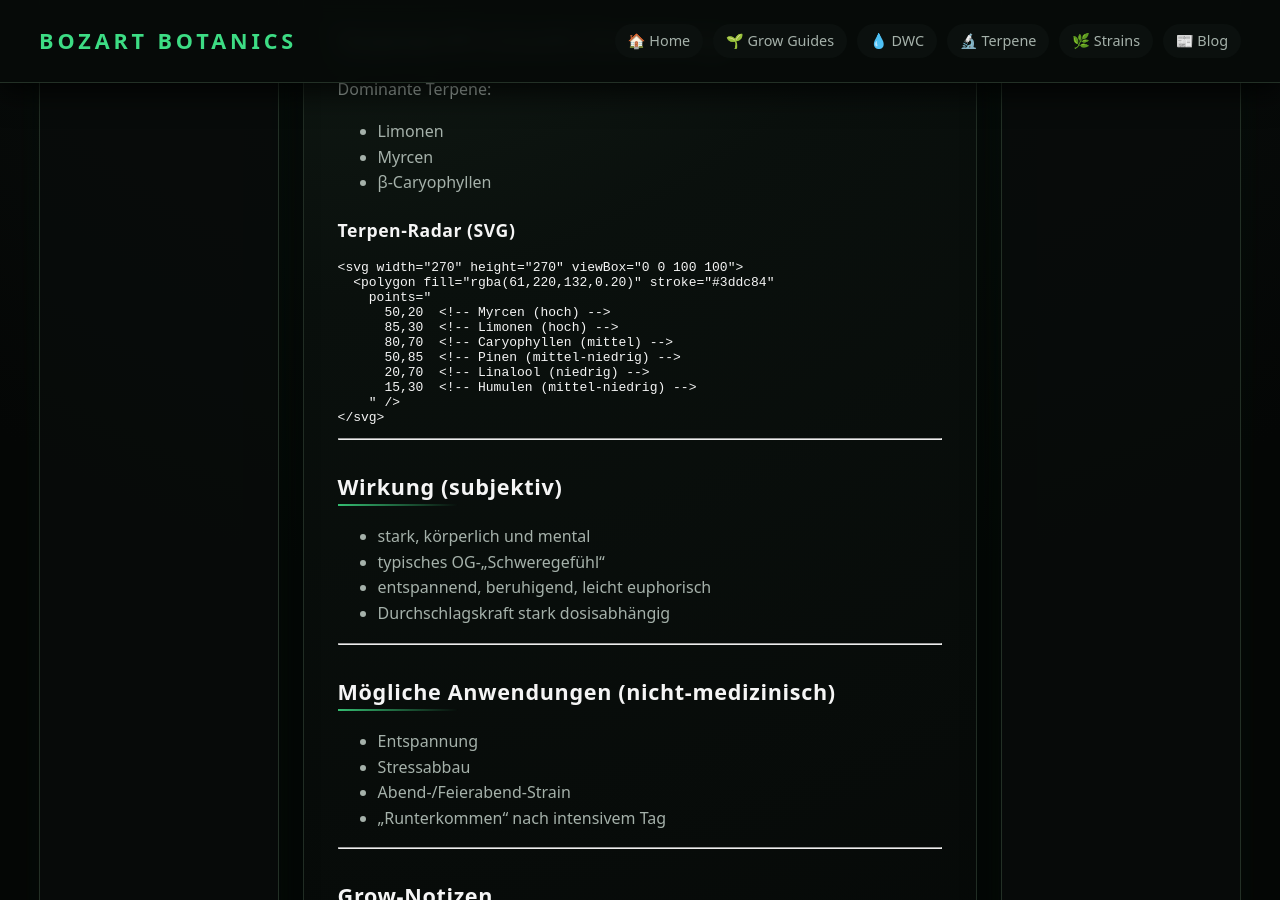
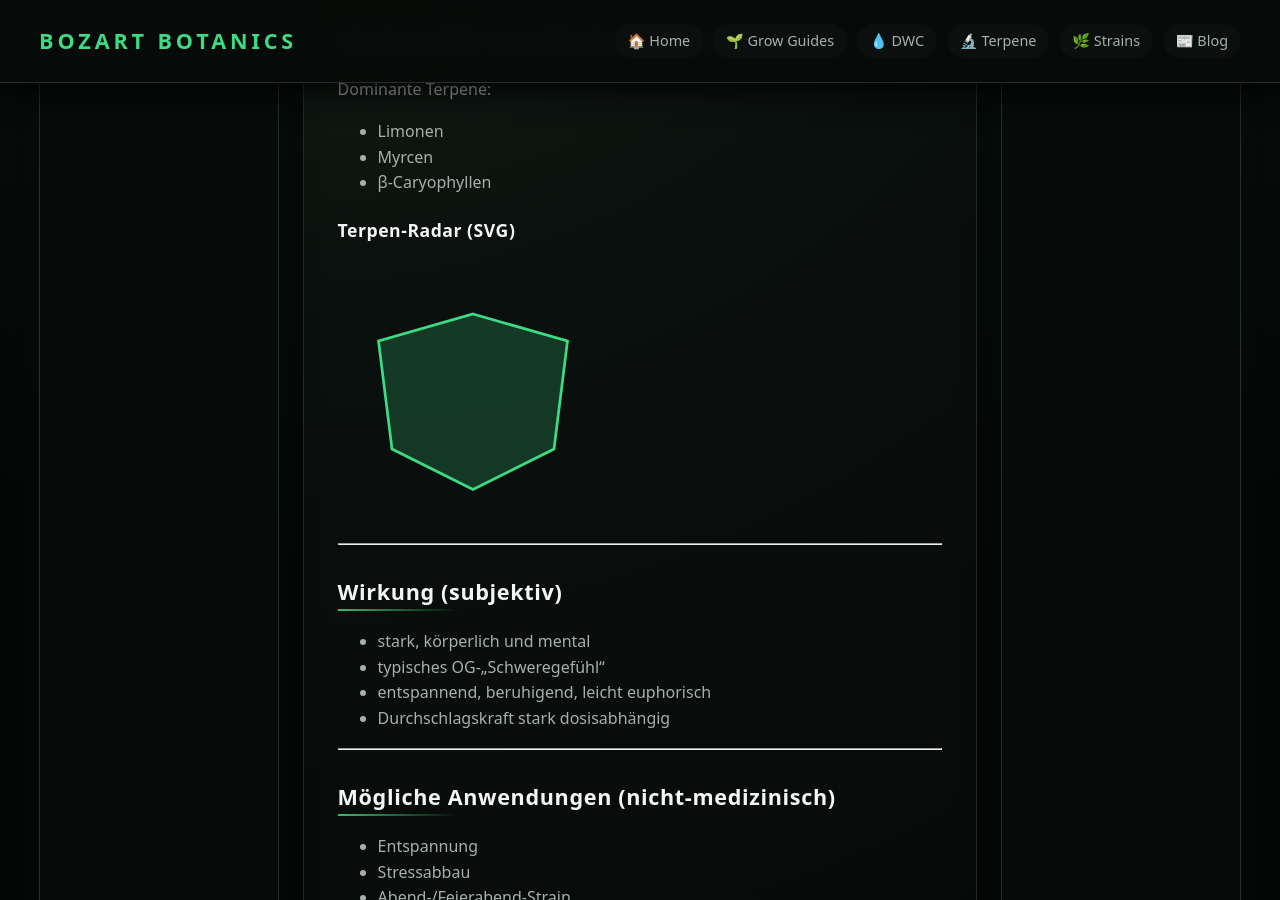
Before and after one commit to bozart-army/bozart-botanics, a Jekyll site: the page built from strains/og-kush/index.md, in a window 1280 px wide and 900 px high, scrolled down 584 px. Built offline with Jekyll 4.4.1, drawn with Linux system fonts in a browser that asks for light colours; part of the change alters nothing that is shown.

Commit message:
Update index.md

````diff
--- a/strains/og-kush/index.md
+++ b/strains/og-kush/index.md
@@ -32,19 +32,18 @@ Dominante Terpene:
 
 ### Terpen-Radar (SVG)
 
-```svg
 <svg width="270" height="270" viewBox="0 0 100 100">
   <polygon fill="rgba(61,220,132,0.20)" stroke="#3ddc84"
     points="
-      50,20  <!-- Myrcen (hoch) -->
-      85,30  <!-- Limonen (hoch) -->
-      80,70  <!-- Caryophyllen (mittel) -->
-      50,85  <!-- Pinen (mittel-niedrig) -->
-      20,70  <!-- Linalool (niedrig) -->
-      15,30  <!-- Humulen (mittel-niedrig) -->
+      50,20
+      85,30
+      80,70
+      50,85
+      20,70
+      15,30
     " />
 </svg>
-```
+
 
 ---
 
````
